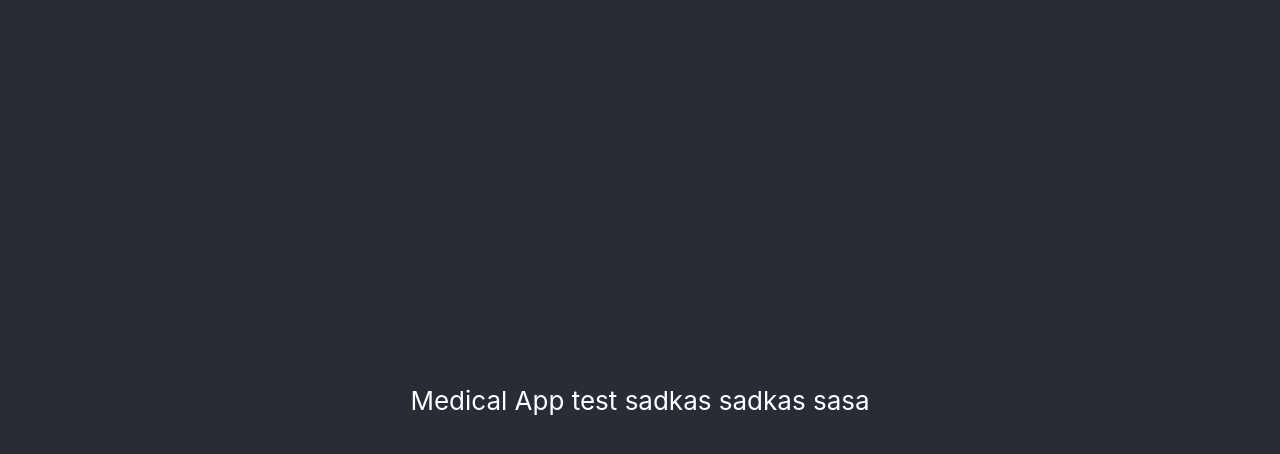
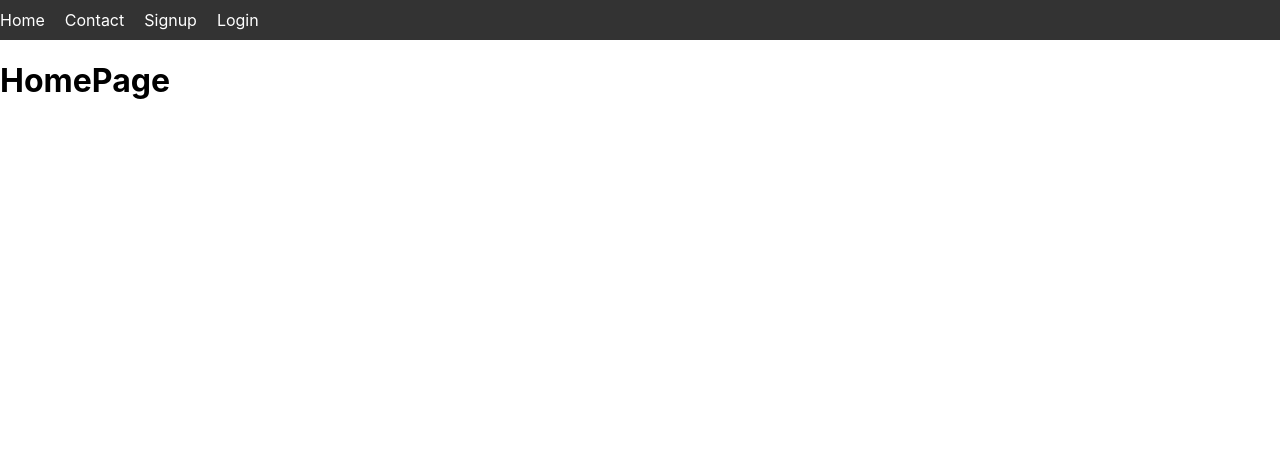
Before and after one commit to chituandrei/MedicalProject, a React (Create React App) app in the folder medical-app/: page / in a window 1280 px wide. Shown: the top 454 px of the page. Built offline with nearby package versions, Linux system fonts and the light colour scheme.

Commit message:
Update template for application

```diff
--- a/medical-app/package.json
+++ b/medical-app/package.json
@@ -10,13 +10,15 @@
     "gh-pages": "^6.1.1",
     "react": "^18.2.0",
     "react-dom": "^18.2.0",
+    "react-router-dom": "^6.22.3",
     "react-scripts": "5.0.1",
+    "styled-components": "^6.1.8",
     "web-vitals": "^2.1.4"
   },
   "scripts": {
     "start": "react-scripts start",
     "predeploy": "npm run build",
-    "deploy" : "gh-pages -d build",
+    "deploy": "gh-pages -d build",
     "build": "react-scripts build",
     "test": "react-scripts test",
     "eject": "react-scripts eject"
--- a/medical-app/src/App.js
+++ b/medical-app/src/App.js
@@ -1,18 +1,37 @@
-import logo from './logo.svg';
 import './App.css';
+import {
+  BrowserRouter as Router,
+  Routes,
+  Route,
+} from "react-router-dom";
+import TopBar from './components/TopBar/TopBar';
+import LoginPage from './components/Login/Login_index';
+import HomePage from './components/Home/Home_index';
+import SignupPage from './components/SignUp/SignUp';
+import ContactPage from './components/Contact/Contact_index';
+
 
 function App() {
   return (
-    <div className="App">
-      <header className="App-header">
-        <p>
-          Medical App test
-          sadkas
-          sadkas
-          sasa
-        </p>
-      </header>
-    </div>
+    <Router>
+
+            <TopBar />
+            <Routes>
+              <Route exact path="/" element={<HomePage/>} />
+                <Route
+                    path="/login"
+                    element={<LoginPage/>}
+                />
+                <Route
+                    path="/signup"
+                    element={<SignupPage/>}
+                />
+                <Route
+                    path="/contact"
+                    element={<ContactPage/>}
+                />
+            </Routes>
+    </Router>
   );
 }
 
--- /dev/null
+++ b/medical-app/src/components/Contact/Contact_index.js
@@ -0,0 +1,12 @@
+import React from 'react';
+
+const ContactPage = () => {
+  return (
+    <div>
+      <h1>ContactPage</h1>
+      {/* Add login form and other components */}
+    </div>
+  );
+}
+
+export default ContactPage;
--- /dev/null
+++ b/medical-app/src/components/Home/Home_index.js
@@ -0,0 +1,12 @@
+import React from 'react';
+
+const HomePage = () => {
+  return (
+    <div>
+      <h1>HomePage</h1>
+      {/* Add login form and other components */}
+    </div>
+  );
+}
+
+export default HomePage;
--- /dev/null
+++ b/medical-app/src/components/Login/Login_index.js
@@ -0,0 +1,13 @@
+// LoginPage/LoginPage.js
+import React from 'react';
+
+const LoginPage = () => {
+  return (
+    <div>
+      <h1>Login Page</h1>
+      {/* Add login form and other components */}
+    </div>
+  );
+}
+
+export default LoginPage;
--- /dev/null
+++ b/medical-app/src/components/SignUp/Index.js
@@ -0,0 +1,2 @@
+// LoginPage/index.js
+export { default } from './SignUp';
--- /dev/null
+++ b/medical-app/src/components/SignUp/SignUp.js
@@ -0,0 +1,13 @@
+// SignupPage.js
+import React from 'react';
+
+const SignupPage = () => {
+  return (
+    <div>
+      <h1>Signup Page</h1>
+      {/* Add signup form and other components */}
+    </div>
+  );
+}
+
+export default SignupPage;
--- /dev/null
+++ b/medical-app/src/components/TopBar/TopBar.css
@@ -0,0 +1,33 @@
+/* TopBar.css */
+
+.topbar {
+    background-color: #333;
+    color: #fff;
+    padding: 10px 0;
+    display: flex;
+    justify-content: left; /* Align items to the right */
+  }
+
+  .topbar nav ul {
+    list-style-type: none;
+    margin: 0;
+    padding: 0;
+  }
+
+  .topbar nav ul li {
+    display: inline;
+    margin-left: 20px; /* Adjust spacing between items */
+  }
+
+  .topbar nav ul li:first-child {
+    margin-left: 0; /* Remove margin for the first child */
+  }
+
+  .topbar nav ul li a {
+    color: #fff;
+    text-decoration: none;
+  }
+
+  .topbar nav ul li a:hover {
+    color: #ccc;
+  }
--- /dev/null
+++ b/medical-app/src/components/TopBar/TopBar.js
@@ -0,0 +1,21 @@
+// TopBar.js
+
+import React from 'react';
+import './TopBar.css';
+
+const TopBar = () => {
+  return (
+    <div className="topbar">
+      <nav>
+        <ul>
+          <li><a href = "/">Home</a></li>
+          <li><a href="/contact">Contact</a></li>
+          <li><a href="/signup">Signup</a></li>
+          <li><a href="/login">Login</a></li>
+        </ul>
+      </nav>
+    </div>
+  );
+}
+
+export default TopBar;
```
Also changed, not shown: medical-app/src/components/Login/Login.css (added), medical-app/src/components/SignUp/SignUp.css (added), 1 other file (tests, documents, lock files or other folders).
